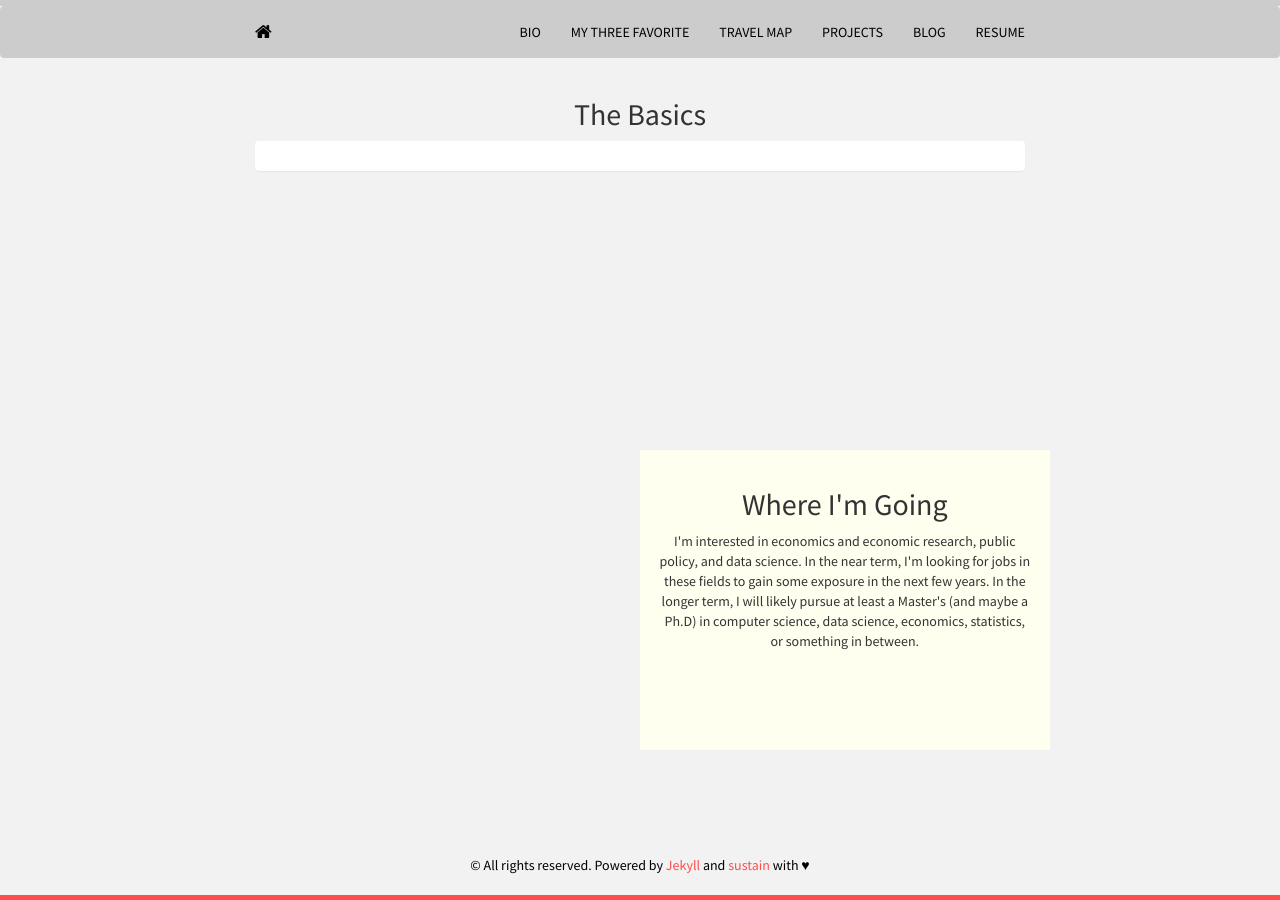
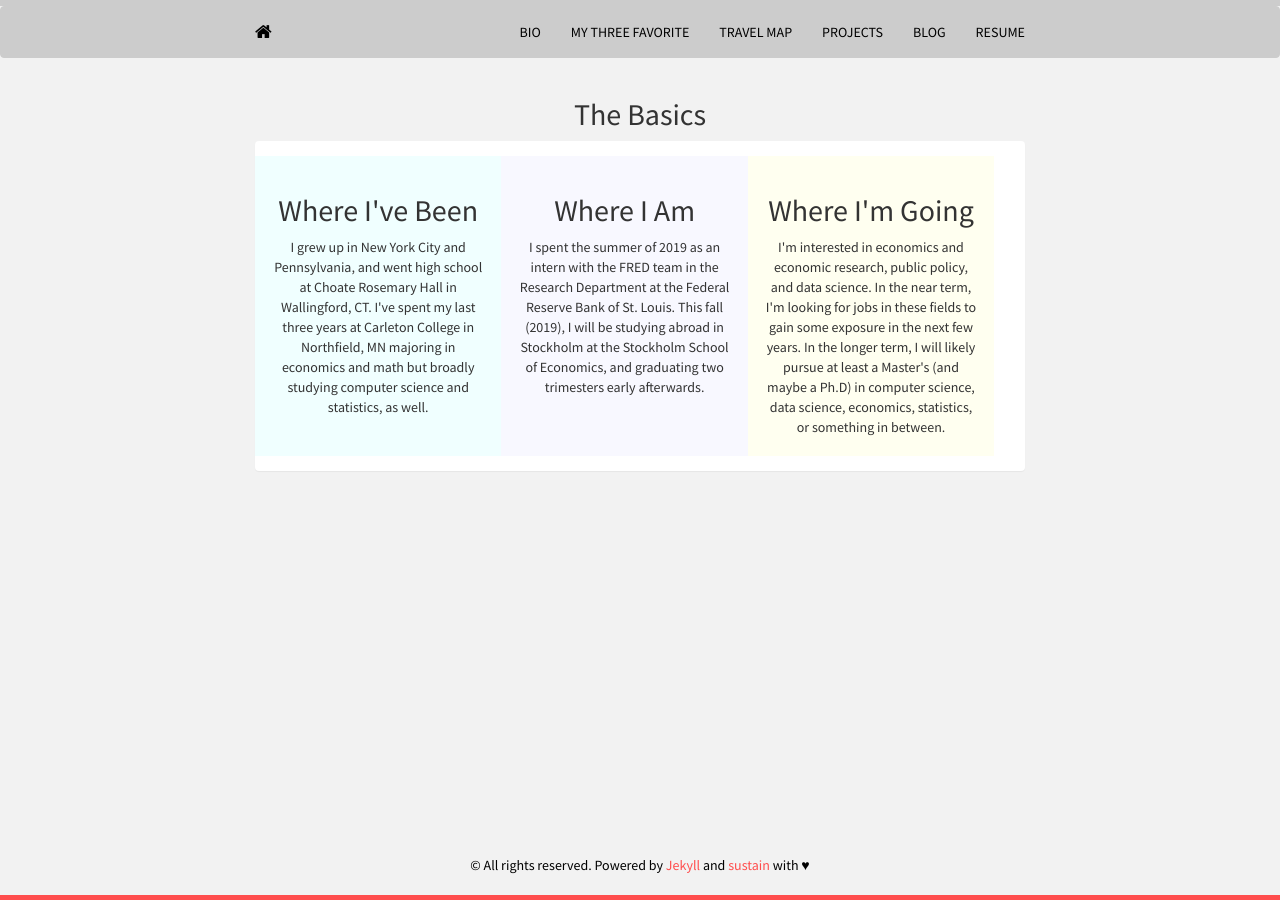
Before and after one commit to mrkaye97/mrkaye97.github.io, a Jekyll site: the page built from bio.html, in a window 1280 px wide. Built offline with Jekyll 4.4.1, drawn with Linux system fonts in a browser that asks for light colours; nearby versions of some CDN libraries.

Commit message:
Update bio.html

```diff
--- a/bio.html
+++ b/bio.html
@@ -29,9 +29,6 @@ Title: Bio
   height: 300px; /* Should be removed. Only for demonstration */
   vertical-align: middle;
   text-align: center;
-  position: absolute;
-  left: 50%;
-  top: 50%;
 }
 
 /* Clear floats after the columns */
```
